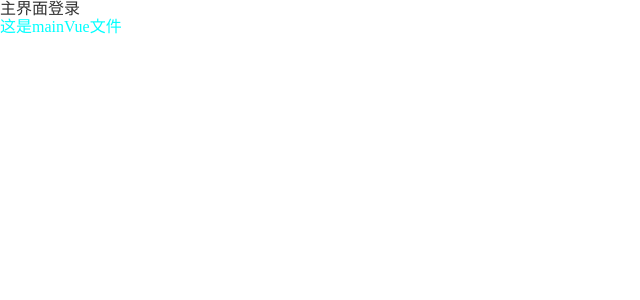
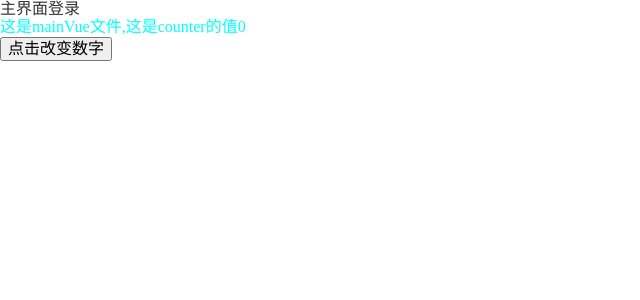
Before and after one commit to Thiefmooner/adminsys, a Vue app: page /#/main in a window 1280 px wide. Shown: the top 300 px of the page, without its empty margins (0-640 px from the left). Built offline with nearby package versions, Linux system fonts and the light colour scheme.

Commit message:
feat:测试counter.ts

```diff
--- /dev/null
+++ b/src/store/counter.ts
@@ -0,0 +1,18 @@
+import { defineStore } from 'pinia'
+const useCounterStore = defineStore('counter', {
+  state: () => ({
+    counter: 0
+  }),
+  getters: {
+    doubleCounter(state) {
+      return state.counter * 2
+    }
+  },
+  actions: {
+    changeCounterAction(encounter: number) {
+      this.counter = encounter
+    }
+  }
+})
+
+export default useCounterStore
--- a/src/views/main/main.vue
+++ b/src/views/main/main.vue
@@ -1,8 +1,18 @@
 <template>
-  <div class="main">这是mainVue文件</div>
+  <div class="main">
+    这是mainVue文件,这是counter的值{{ counterStore.counter }}
+  </div>
+  <button @click="changeNumFunc">点击改变数字</button>
 </template>
 
-<script setup lang="ts"></script>
+<script setup lang="ts">
+import useCounterStore from '@/store/counter.ts'
+const counterStore = useCounterStore()
+
+const changeNumFunc = () => {
+  counterStore.changeCounterAction(64)
+}
+</script>
 
 <style lang="less" scoped>
 .main {
```
